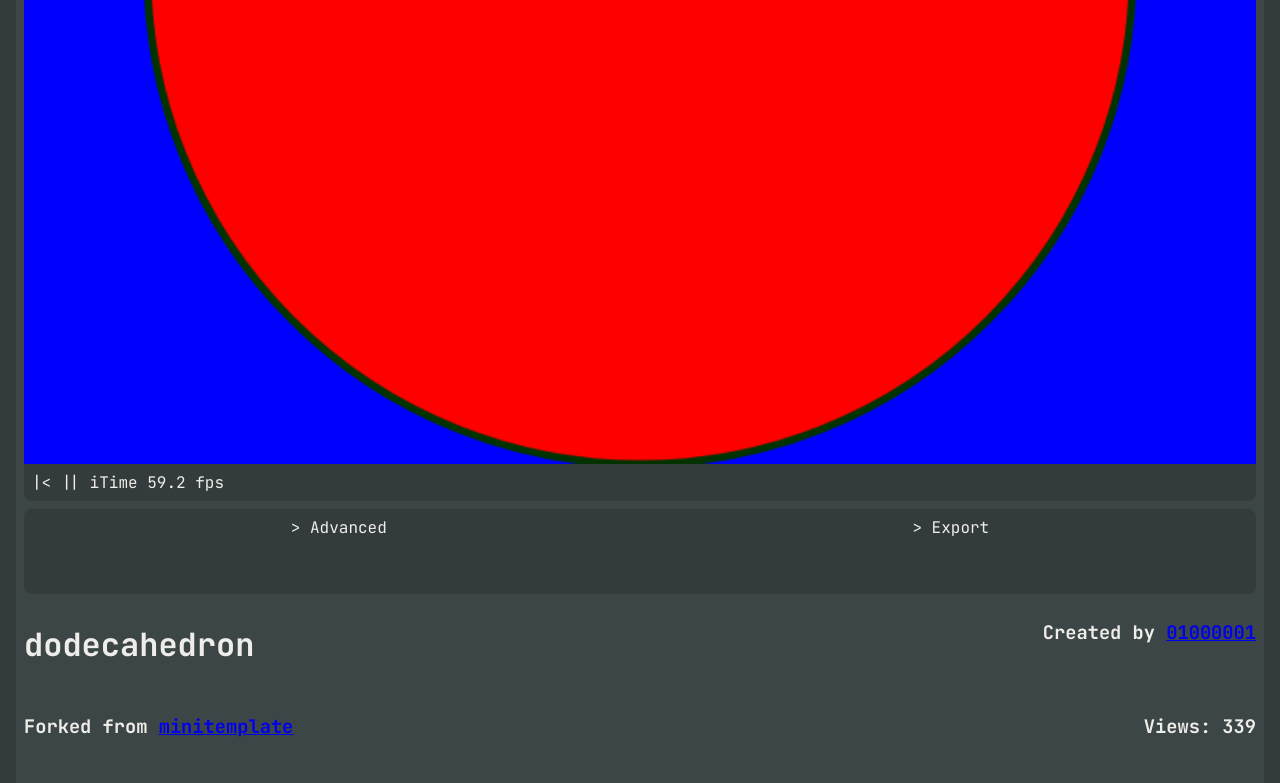
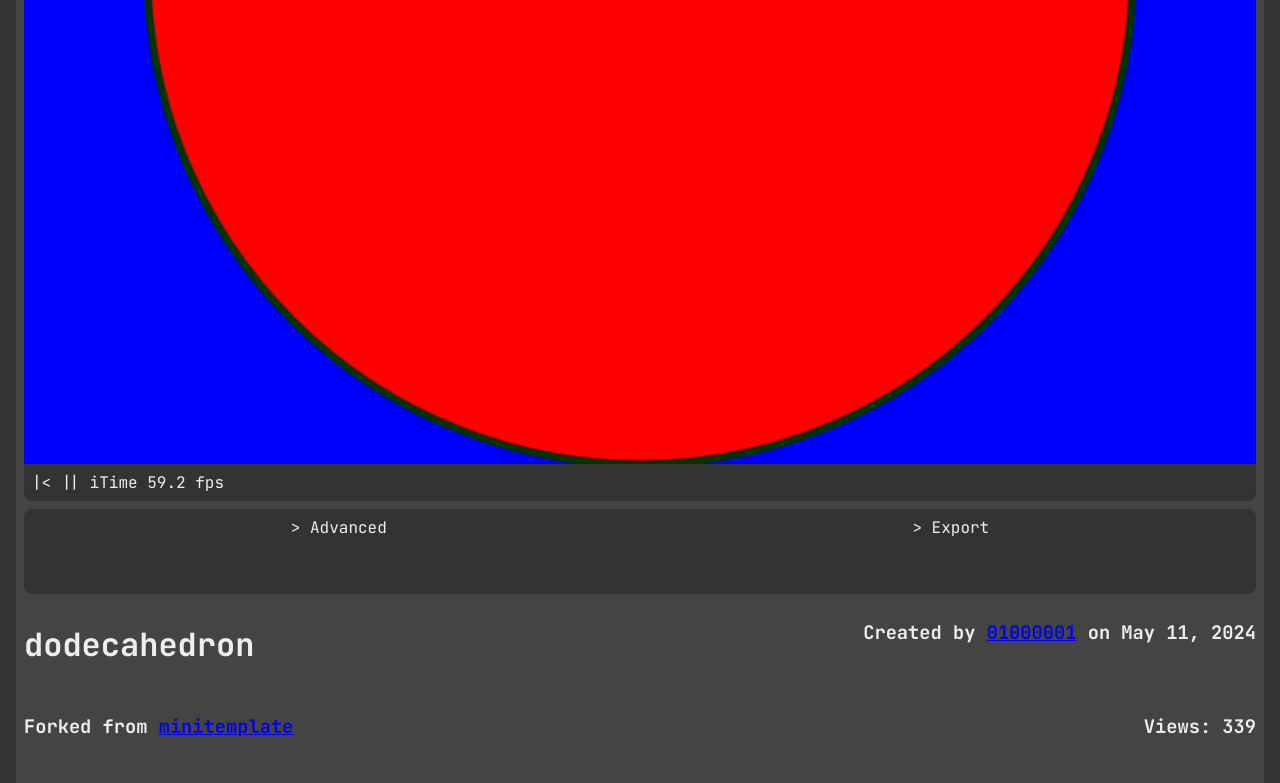
Before and after one commit to ahs3n/ShaderTool, a plain HTML site: page index.html in a window 1280 px wide. Shown: the part 583-1366 px from the top of the page. Drawn offline with Linux system fonts and the light colour scheme.

Commit message:
smol things

```diff
--- a/index.html
+++ b/index.html
@@ -76,7 +76,7 @@
 
         <div id="shaderInfo">
           <h1>dodecahedron͏</h1>
-          <h3>Created by <a href="https://shadertoy.com/user/01000001/">01000001</a></h3>
+          <h3>Created by <a href="https://shadertoy.com/user/01000001/">01000001</a> on May 11, 2024</h3>
         </div>
         <div id="shaderInfo">
           <h3>Forked from <a href="https://www.shadertoy.com/view/md3BDS">minitemplate</a></h3>
--- a/style.css
+++ b/style.css
@@ -1,10 +1,10 @@
 :root {
-    --primary-bg-colour: #333b3c;
-    --secondary-bg-colour: #3d4647;
-    --primary-txt-colour: #efedea;
+    --primary-bg-colour: #333;
+    --secondary-bg-colour: #444;
+    --primary-txt-colour: #eee;
     --secondary-txt-colour: #9e9e9e;
-    --primary-theme-colour: #002255;
-    --secondary-theme-colour: #335599;
+    --primary-theme-colour: #059;
+    --secondary-theme-colour: #359;
 }
 /*
 We need to toggle dark mode based on the user's preference in shadertoy settings
```
